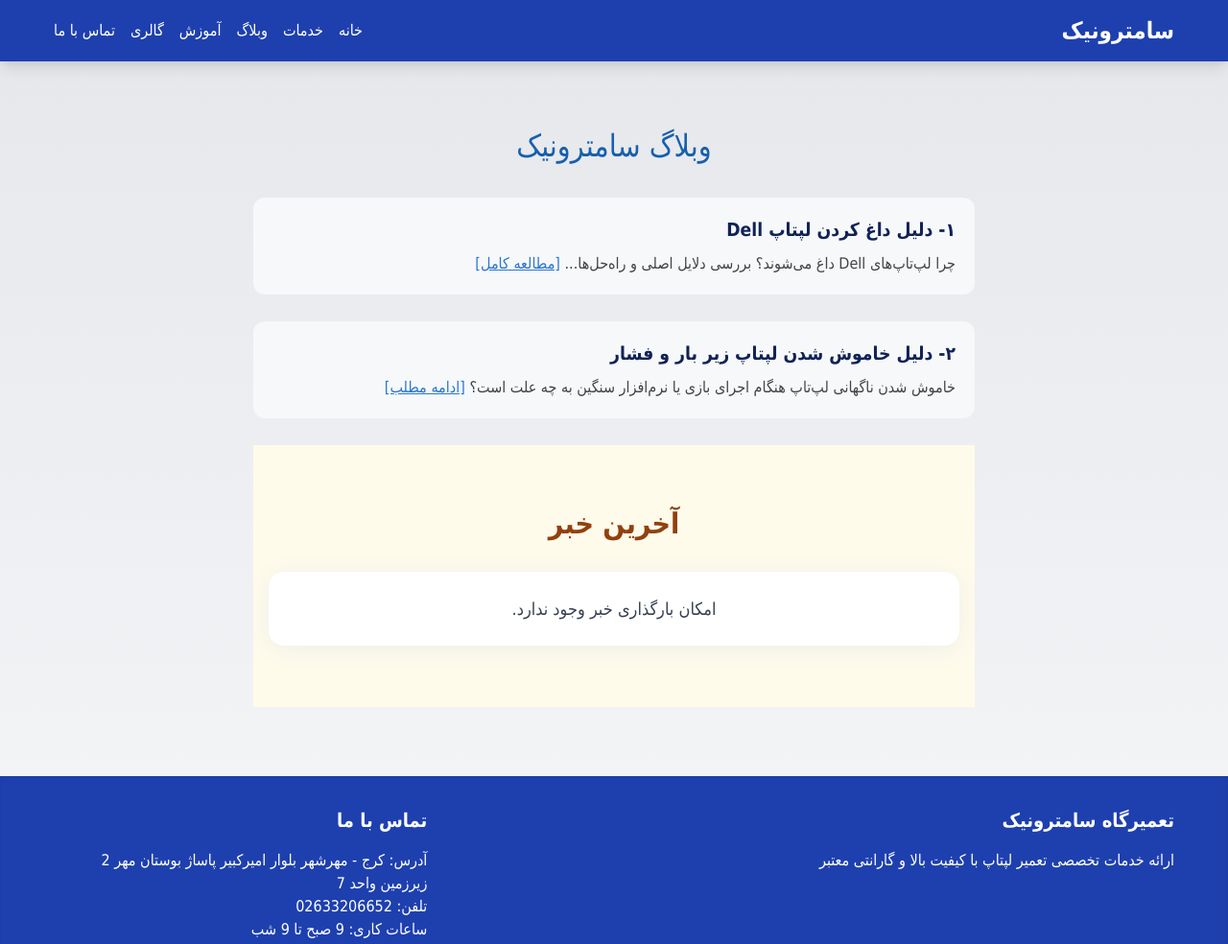
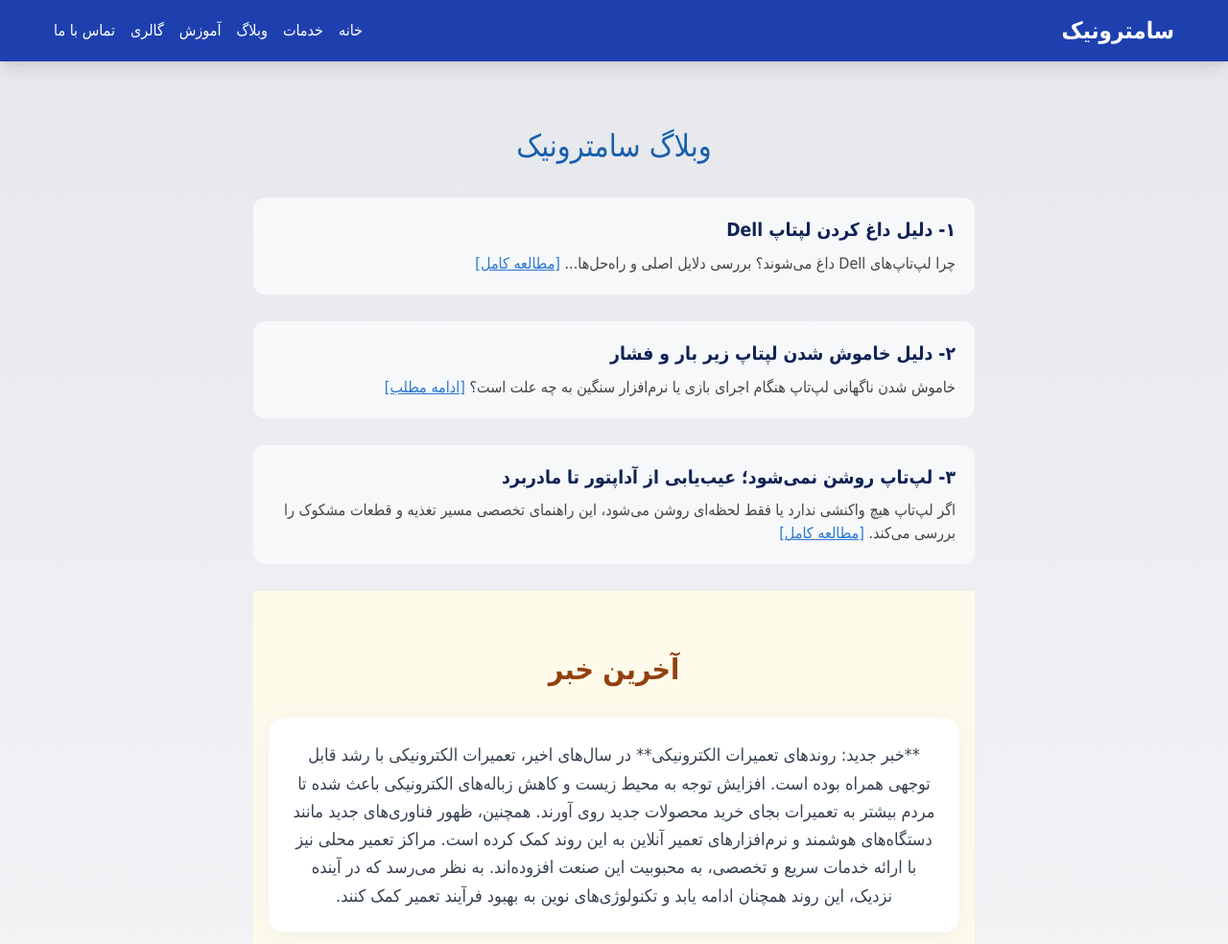
Before and after one commit to hnasibe61/samserv.ir, a plain HTML site: page blog/index.html in a window 1280 px wide. Shown: the top 984 px of the page at 96% size. Drawn offline with nearby package versions, Linux system fonts and the light colour scheme; no server answers; a web font is replaced by a local one.

Commit message:
Update index.html

```diff
--- a/blog/index.html
+++ b/blog/index.html
@@ -87,6 +87,11 @@
             <a href="shutdown.html" style="font-size:1.2rem;font-weight:700;color:#125;text-decoration:none;">۲- دلیل خاموش شدن لپتاپ زیر بار و فشار</a>
             <p style="color:#444;margin:8px 0 0 0;">خاموش شدن ناگهانی لپ‌تاپ هنگام اجرای بازی یا نرم‌افزار سنگین به چه علت است؟ <a href="shutdown.html" style="color:#2a76d2;text-decoration:underline;">[ادامه مطلب]</a></p>
         </article>
+        <!-- پست ۳ -->
+        <article style="background:#f6f8fa;padding:20px;border-radius:12px;">
+            <a href="laptop-no-power.html" style="font-size:1.2rem;font-weight:700;color:#125;text-decoration:none;">۳- لپ‌تاپ روشن نمی‌شود؛ عیب‌یابی از آداپتور تا مادربرد</a>
+            <p style="color:#444;margin:8px 0 0 0;">اگر لپ‌تاپ هیچ واکنشی ندارد یا فقط لحظه‌ای روشن می‌شود، این راهنمای تخصصی مسیر تغذیه و قطعات مشکوک را بررسی می‌کند. <a href="laptop-no-power.html" style="color:#2a76d2;text-decoration:underline;">[مطالعه کامل]</a></p>
+        </article>
         <!-- Latest Update Section -->
 <section id="latest-update-section" class="py-16 bg-yellow-50">
     <div class="container mx-auto px-4">
@@ -99,7 +104,7 @@
 
         <script>
 document.addEventListener('DOMContentLoaded', function () {
-    fetch('content/latest.txt')
+    fetch('../content/latest.txt')
         .then(response => {
             if (!response.ok) throw new Error('خطا در بارگذاری خبر');
             return response.text();
```
